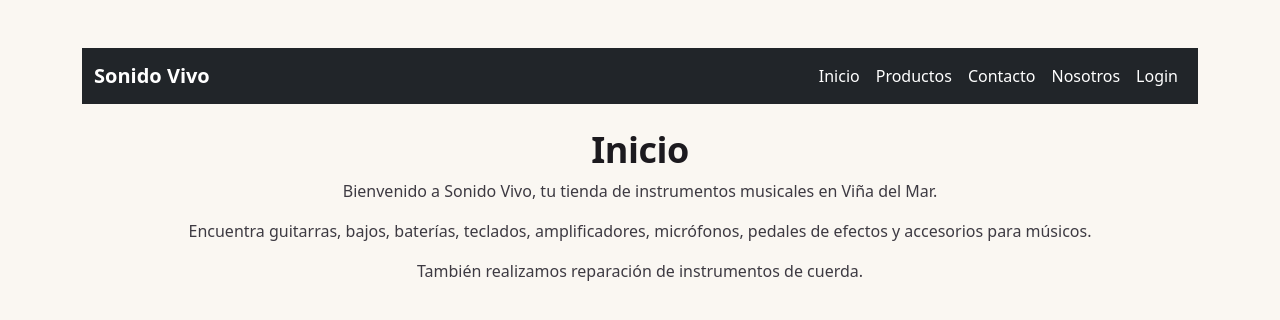
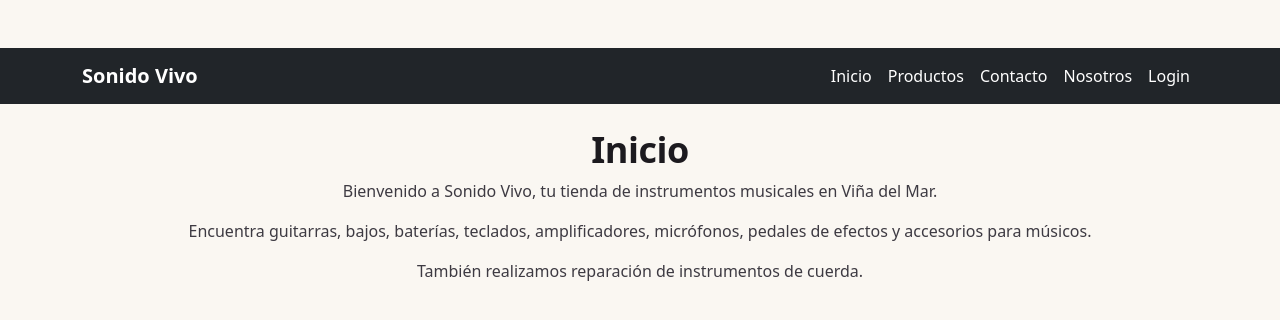
Before and after one commit to SYST3M644/SONIDO_VIVO_PROJECTO, a React (Vite) app: page / in a window 1280 px wide. Shown: the top 320 px of the page. Built offline with nearby package versions, Linux system fonts and the light colour scheme.

Commit message:
Quitar el container anidado de App.tsx

```diff
--- a/src/App.tsx
+++ b/src/App.tsx
@@ -12,7 +12,7 @@
 function App() {
 
   return (
-      <div className='container text-center mt-5'>
+      <div className='text-center mt-5'>
 
         <Navbar />
 
```
